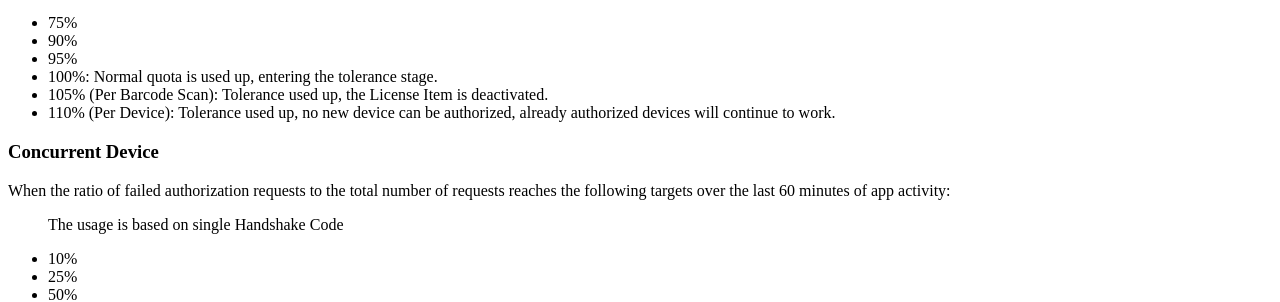
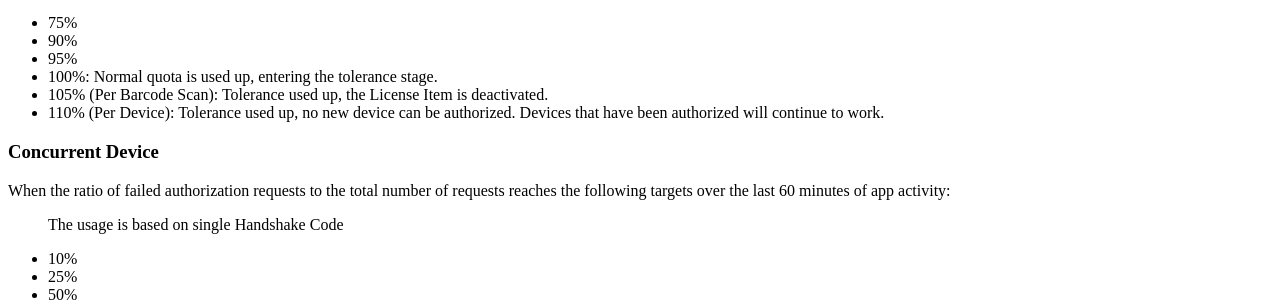
Before and after one commit to dynamsoft-docs/license-server-docs, a Jekyll site: the page built from common/usageAlerts.md, in a window 1280 px wide and 900 px high, scrolled down 726 px. Shown: the part 156-458 px from the top of the window. Built offline with Jekyll 4.4.1, drawn with Linux system fonts in a browser that asks for light colours.

Commit message:
Update usageAlerts.md
better wording

```diff
--- a/common/usageAlerts.md
+++ b/common/usageAlerts.md
@@ -26,7 +26,7 @@ Notification emails are triggered when the ratio of consumed to total quota reac
 * 95%
 * 100%: Normal quota is used up, entering the tolerance stage.
 * 105% (Per Barcode Scan): Tolerance used up, the License Item is deactivated.
-* 110% (Per Device): Tolerance used up, no new device can be authorized, already authorized devices will continue to work.
+* 110% (Per Device): Tolerance used up, no new device can be authorized. Devices that have been authorized will continue to work.
 
 ### Concurrent Device
 
```
